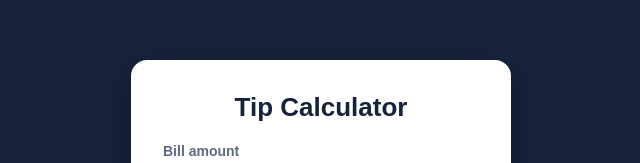
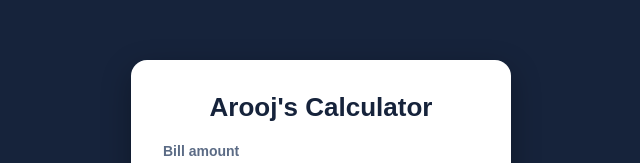
Before and after one commit to Afffnaaaannn/Activity-01, a plain HTML site: page index.html in a window 1280 px wide. Shown: the part 124-287 px from the top of the page, without its empty margins (319-959 px from the left). Drawn offline with Linux system fonts and the light colour scheme.

Commit message:
Update heading

```diff
--- a/index.html
+++ b/index.html
@@ -9,7 +9,7 @@
 <body>
   <main class="card">
     <!-- CONFLICT ZONE: both developers will edit the line below -->
-    <h1>Tip Calculator</h1>
+    <h1>Arooj's Calculator</h1>
 
     <label for="bill">Bill amount</label>
     <input id="bill" type="number" min="0" placeholder="0.00" />
```
